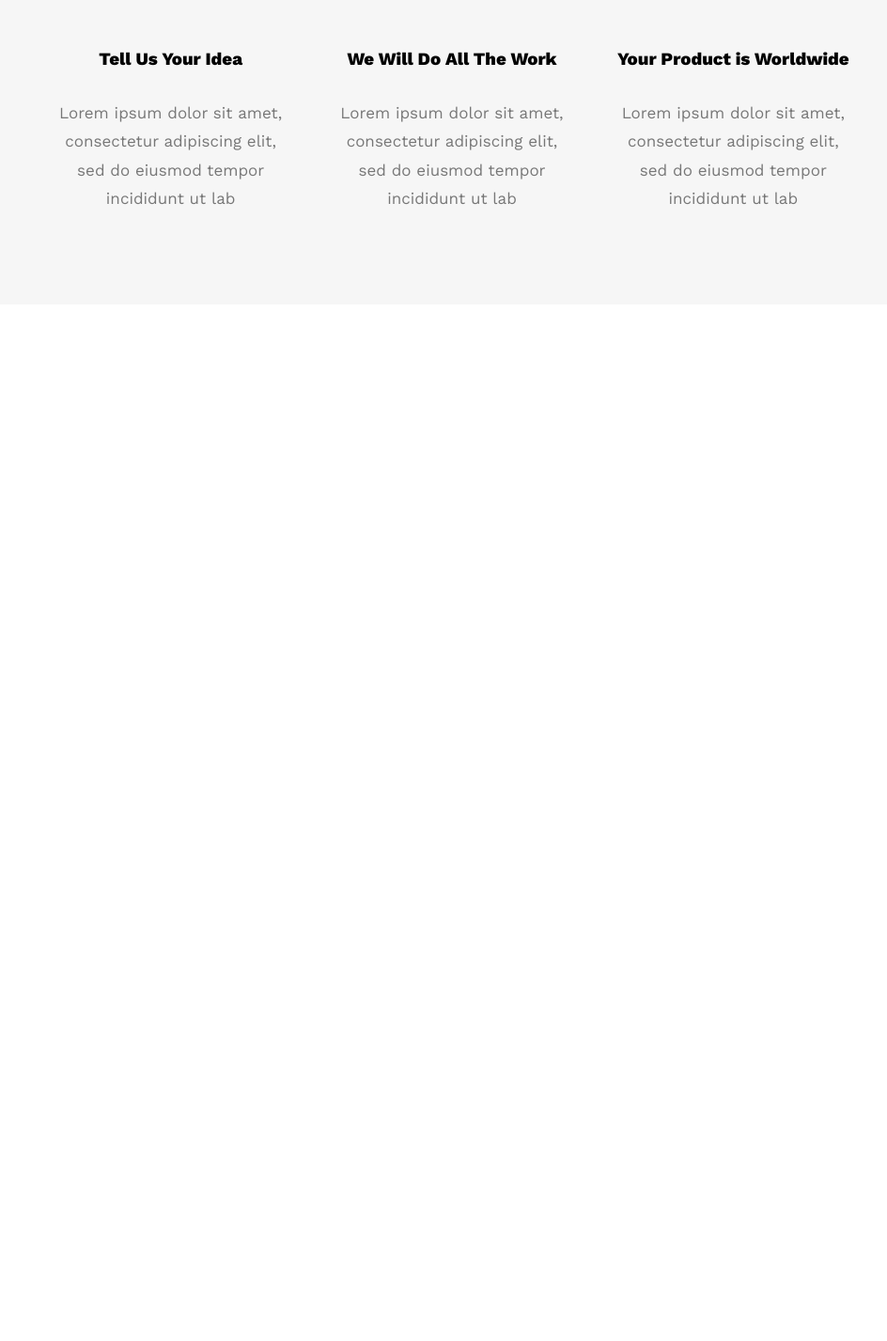
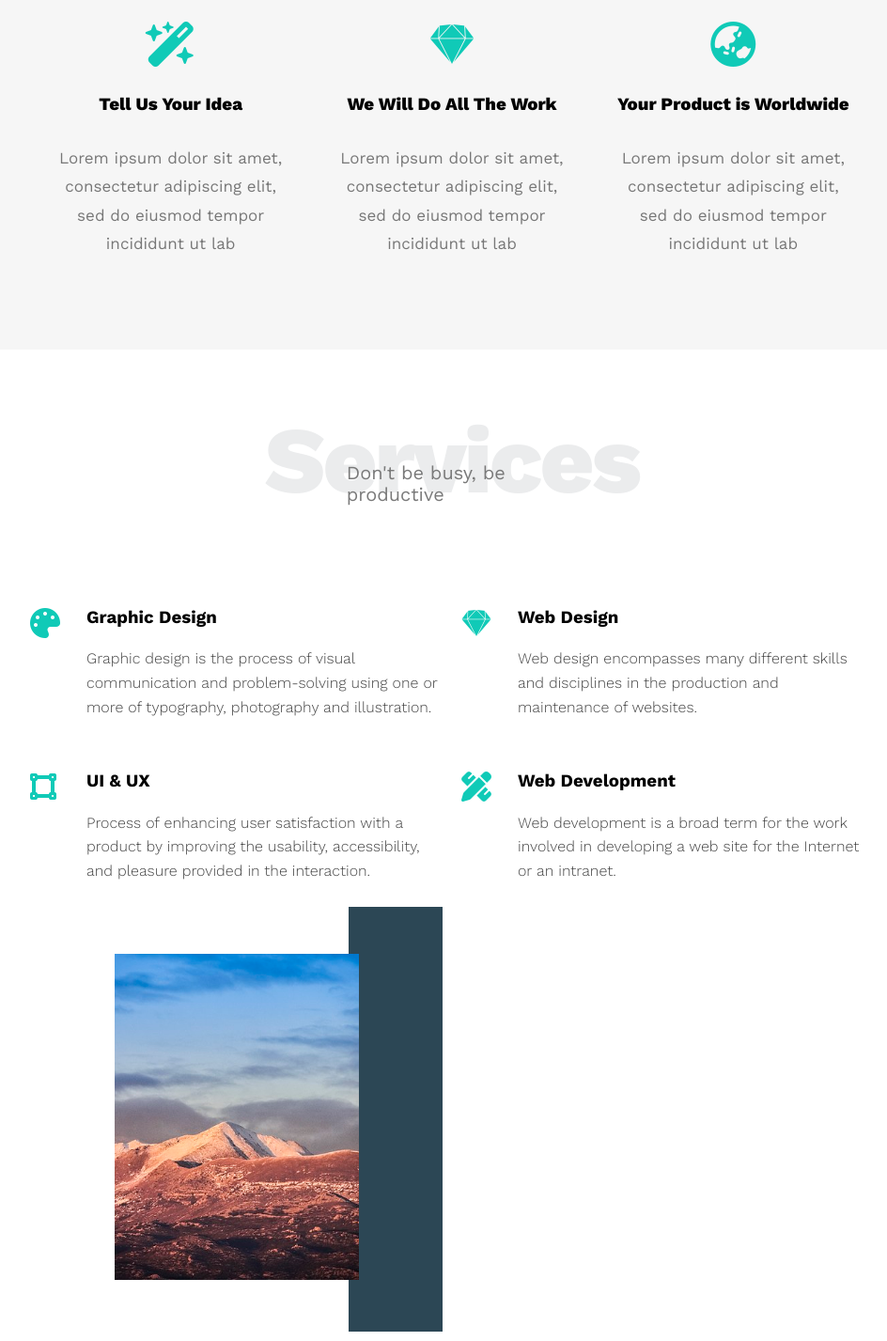
Before and after one commit to MariamIshak/HTML--CSS-1st-project, a plain HTML site: page index.html in a window 1280 px wide. Shown: the part 857-2284 px from the top of the page at 94% size, without its empty margins (159-1103 px from the left). Before the commit the page ends 1181 px from the top, so only its background shows below. Drawn offline with nearby package versions, Linux system fonts and the light colour scheme.

Commit message:
#services section

```diff
--- a/assets/styles/style.css
+++ b/assets/styles/style.css
@@ -31,6 +31,8 @@ ul {
 p {
     margin-block-start: 1em;
     margin-block-end: 1em;
+    color: #444;
+
 }
 
 html {
@@ -43,16 +45,39 @@ body {
 }
 
 .container {
-    display: flex;
-    justify-content: space-between;
-    align-items: center;
+
     margin: 0 auto;
     width: 80%;
     padding-left: 15px;
     padding-right: 15px;
 
 }
+.heading-container{
+    position: relative;
+    width: 50%;
+    margin: 0 auto;
+display: flex;
+align-items: center;
+justify-content: center;
+}
+.special-heading{
+    font-size: 100px;
+    color: #ebeced;
+    font-weight: 800;
+    letter-spacing: -3px;
 
+}
+.heading-container p{
+    color: #797979;
+    font-size: 20px;
+    margin: 0 ;
+    position: absolute;
+    display: flex;
+    bottom: 8%;
+    left: 25%;
+    justify-content: center;
+    width: 53%;
+}
 
 /* End Globals */
 
@@ -62,7 +87,9 @@ nav {
 }
 nav .container{
     position: relative;
-
+    display: flex;
+    justify-content: space-between;
+    align-items: center;
 }
 .logo {
     width: 4rem;
@@ -198,7 +225,11 @@ nav .links ul li {
     padding: var(--section-padding);
     background-color: var(--section-background);
 }
-
+.features .container{
+    display: flex;
+    justify-content: space-between;
+    align-items: center;
+}
 .feature {
     padding: 20px;
     text-align: center;
@@ -214,3 +245,55 @@ nav .links ul li {
     color: #777;
     font-size: 17px;
 }
+.feature i{
+    color: var(--main-color);
+}
+/* End features */
+/* Start services */
+.services{
+    padding: var(--section-padding);
+}
+.services_content{
+    display: grid;
+    grid-template-columns:repeat(auto-fill, minmax(300px,1fr));
+    margin-top: 100px;
+    grid-gap: 20px;
+}
+.services_content .col .item{
+    display: flex;
+    margin-bottom: 40px;
+}
+.services_content .col  .item .text{
+    flex: 1;
+}
+.services_content .col  .item .text h3{
+    margin: 0 0 20px;
+}
+.services_content .col .item .text p{
+    font-weight: 300;
+    line-height: 1.6;
+
+}
+.services_content .col .item i {
+color: var(--main-color);
+flex-basis: 60px;
+}
+.services_content .col .image{
+    text-align: center;
+    position: relative;
+}
+.services_content .col .image img{
+    width: 260px;
+}
+.services_content .col .image::before{
+    content: '';
+    position: absolute;
+    background-color: var(--secondary-color);
+    right: 0;
+    top: -50px;
+    height: calc(100% + 100px);
+    width: 100px;
+    z-index: -20;
+
+}
+/* End services  */
--- a/index.html
+++ b/index.html
@@ -5,6 +5,7 @@
     <meta charset="UTF-8">
     <meta name="viewport" content="width=device-width, initial-scale=1.0">
     <link rel="stylesheet" href="./assets/styles/style.css">
+    <link rel="stylesheet" href="./assets/all.min.css">
     <link href="https://fonts.googleapis.com/css2?family=Work+Sans:wght@200;300;400;500;600;700;800&amp;display=swap"
         rel="stylesheet">
     <!-- <link rel="stylesheet" href="https://cdnjs.cloudflare.com/ajax/libs/font-awesome/6.2.1/css/all.min.css"> -->
@@ -47,18 +48,17 @@
     <div class="features">
         <div class="container">
             <div class="feature">
-                <i class="fas fa-magic fa-3x">
-                </i>
+                <i class="fa-solid fa-wand-magic-sparkles fa-3x"></i>
                 <h3>Tell Us Your Idea</h3>
                 <p>Lorem ipsum dolor sit amet, consectetur adipiscing elit, sed do eiusmod tempor incididunt ut lab</p>
             </div>
             <div class="feature">
-                <i></i>
+                <i class="fa-brands fa-sketch  fa-3x"></i>
                 <h3>We Will Do All The Work</h3>
                 <p>Lorem ipsum dolor sit amet, consectetur adipiscing elit, sed do eiusmod tempor incididunt ut lab</p>
             </div>
             <div class="feature">
-                <i></i>
+                <i class="fa-solid fa-earth-asia fa-3x"></i>
                 <h3>Your Product is Worldwide</h3>
                 <p>Lorem ipsum dolor sit amet, consectetur adipiscing elit, sed do eiusmod tempor incididunt ut lab</p>
             </div>
@@ -69,7 +69,61 @@
     <!--Services section  -->
     <div class="services">
         <div class="container">
-
+            <div class="heading-container">
+                <h1 class="special-heading">Services</h1>
+                <p>Don't be busy, be productive</p>
+            </div>
+            <div class="services_content">
+                <div class="col">
+                    <!-- Start service -->
+                    <div class="item">
+                        <i class="fa-solid fa-palette fa-2x"></i>
+                        <div class="text">
+                            <h3>Graphic Design</h3>
+                            <p>Graphic design is the process of visual communication and problem-solving using one or
+                                more of typography, photography and illustration.</p>
+                        </div>
+                    </div>
+                    <!-- End service -->
+                    <!-- Start service -->
+                    <div class="item">
+                        <i class="fa-solid fa-vector-square fa-2x"></i>
+                        <div class="text">
+                            <h3>UI & UX</h3>
+                            <p>Process of enhancing user satisfaction with a product by improving the usability,
+                                accessibility, and pleasure provided in the interaction.</p>
+                        </div>
+                    </div>
+                    <!-- End service -->
+                </div>
+                <div class="col">
+                    <!-- Start service -->
+                    <div class="item">
+                        <i class="fa-brands fa-sketch fa-2x"></i>
+                        <div class="text">
+                            <h3>Web Design</h3>
+                            <p>Web design encompasses many different skills and disciplines in the production and
+                                maintenance of websites.</p>
+                        </div>
+                    </div>
+                    <!-- End service -->
+                    <!-- Start service -->
+                    <div class="item">
+                        <i class="fa-solid fa-pen-ruler fa-2x"></i>
+                        <div class="text">
+                            <h3>Web Development</h3>
+                            <p>Web development is a broad term for the work involved in developing a web site for the
+                                Internet or an intranet.</p>
+                        </div>
+                    </div>
+                    <!-- End service -->
+                </div>
+                <div class="col">
+                    <div class="image">
+                        <img src="./assets/images/services.jpg" alt="">
+                    </div>
+                </div>
+            </div>
         </div>
     </div>
     <!-- End services -->
```
Also changed, not shown: assets/all.min.css (added), webfonts/fa-brands-400.ttf (added), webfonts/fa-brands-400.woff2 (added), webfonts/fa-regular-400.ttf (added), webfonts/fa-regular-400.woff2 (added), webfonts/fa-solid-900.ttf (added), webfonts/fa-solid-900.woff2 (added), webfonts/fa-v4compatibility.ttf (added), webfonts/fa-v4compatibility.woff2 (added).
